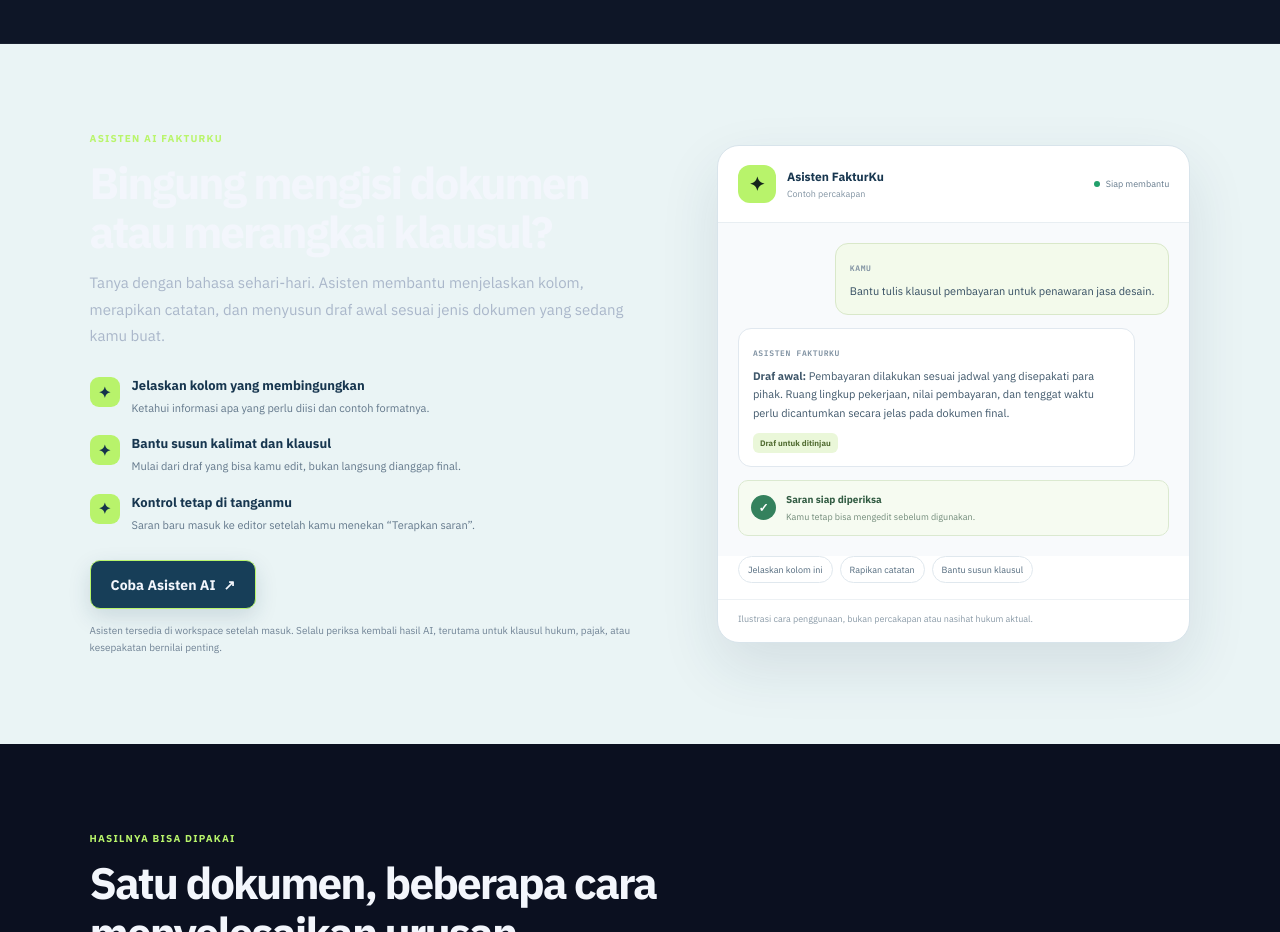
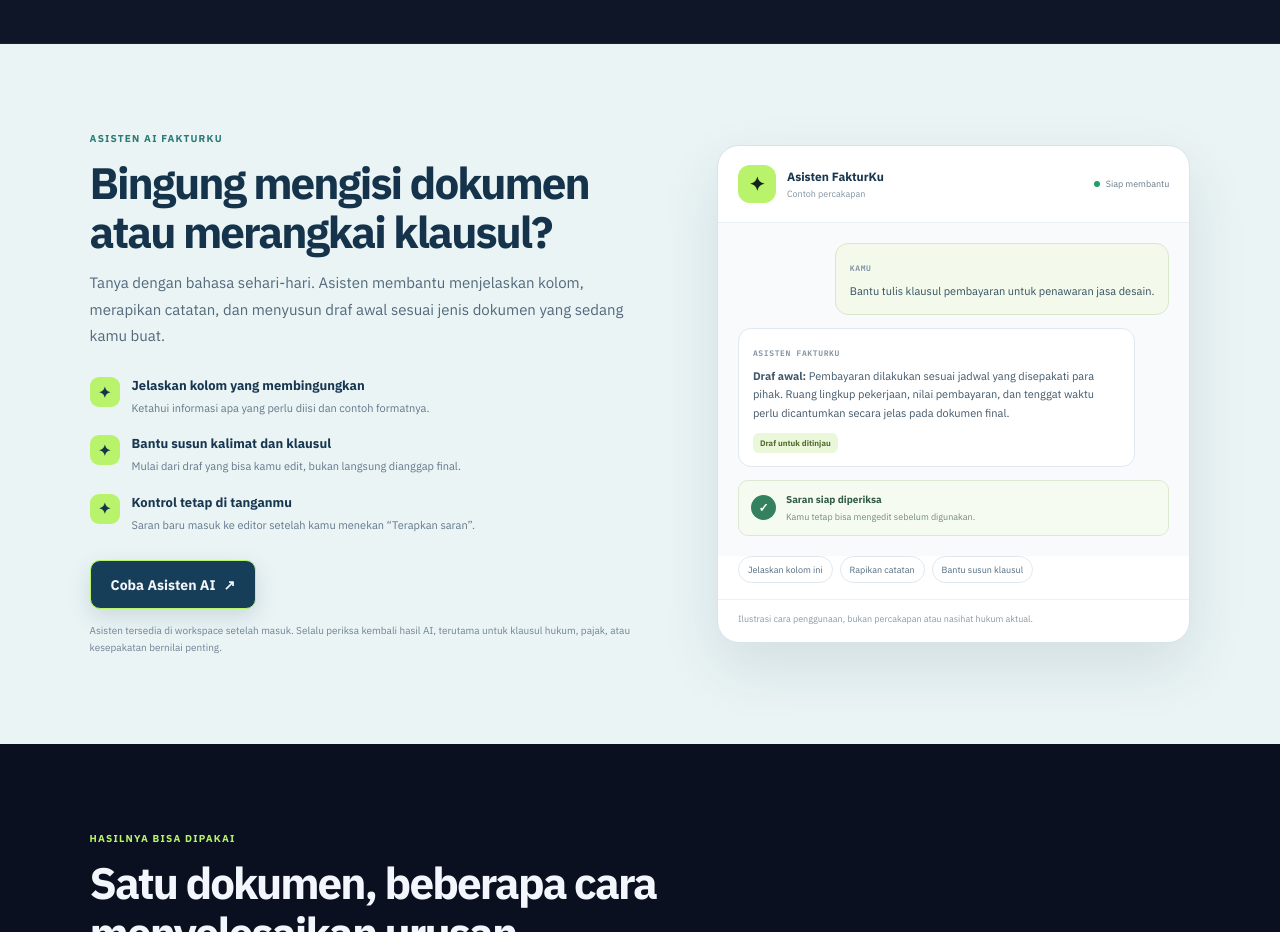
Before and after one commit to Arblok-Digital/fakturku, a plain HTML site: page index.html in a window 1280 px wide. Shown: the part 2100-3032 px from the top of the page. Drawn offline with Linux system fonts and the light colour scheme; a script that the page names is missing.

Commit message:
Fix AI landing section text contrast

```diff
--- a/css/landing.css
+++ b/css/landing.css
@@ -1008,6 +1008,9 @@ body:has(#auth-modal:not([hidden])) .bottomnav { display: none; }
 
 /* AI assistant landing showcase */
 .landing-v2 .ai-showcase-section { background:#eaf4f5; }
+.landing-v2 .ai-showcase-section .section-kicker { color:#287b76; }
+.landing-v2 .ai-showcase-section .section-heading { color:#15334b; }
+.landing-v2 .ai-showcase-section .section-intro { color:#52697b; }
 .landing-v2 .ai-showcase-layout { display:grid; grid-template-columns:minmax(0,1fr) minmax(320px,.86fr); align-items:center; gap:clamp(32px,6vw,86px); }
 .landing-v2 .ai-showcase-copy .section-heading { max-width:650px; }
 .landing-v2 .ai-benefit-list { display:grid; gap:18px; margin:28px 0 0; padding:0; list-style:none; }
```
